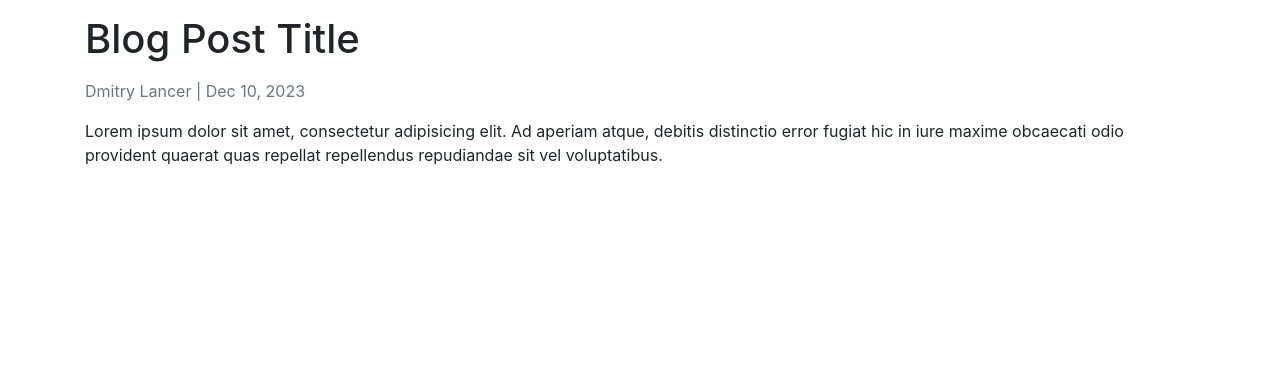
After one commit to DmitryLancer/adaurum-test, a PHP site: template templates/post.twig in a window 1280 px wide. The commit adds this page. Shown: the part 427-800 px from the top of the page. Run offline with PHP 8.4, Linux system fonts and the light colour scheme; the template is opened without the code that fills it, so the values that code supplies are empty; some libraries are stand-ins or nearby versions.

Commit message:
create post.twig

```diff
--- a/templates/base.twig
+++ b/templates/base.twig
@@ -10,23 +10,8 @@
 </head>
 
 <body>
-<nav class="navbar navbar-expand-lg navbar-light bg-light">
-    <a class="navbar-brand" href="#">Navbar</a>
-    <button class="navbar-toggler" type="button" data-toggle="collapse" data-target="#navbarNav" aria-controls="navbarNav" aria-expanded="false" aria-label="Toggle navigation">
-        <span class="navbar-toggler-icon"></span>
-    </button>
-    <div class="collapse navbar-collapse" id="navbarNav">
-        <ul class="navbar-nav">
-            <li class="nav-item active">
-                <a class="nav-link" href="/">Home <span class="sr-only">(current)</span></a>
-            </li>
-            <li class="nav-item">
-                <a class="nav-link" href="/about">About</a>
-            </li>
-        </ul>
-    </div>
-</nav>
 
+{% include 'section/navigation.twig' %}
 {% block body %} {% endblock %}
 
 
--- a/templates/index.twig
+++ b/templates/index.twig
@@ -10,7 +10,7 @@
                 <div class="card-body">
                     <h5 class="card-title">Card title</h5>
                     <p class="card-text">Some quick example text to build on the card title and make up the bulk of the card's content.</p>
-                    <a href="#" class="btn btn-primary">Go somewhere</a>
+                    <a href="/blog-post-1" class="btn btn-primary">Go somewhere</a>
                 </div>
             </div>
         </div>
@@ -52,7 +52,7 @@
                 <div class="card-body">
                     <h5 class="card-title">Card title</h5>
                     <p class="card-text">Some quick example text to build on the card title and make up the bulk of the card's content.</p>
-                    <a href="#" class="btn btn-primary">Go somewhere</a>
+                    <a href="/blog-post-2" class="btn btn-primary">Go somewhere</a>
                 </div>
             </div>
         </div>
@@ -62,7 +62,7 @@
                 <div class="card-body">
                     <h5 class="card-title">Card title</h5>
                     <p class="card-text">Some quick example text to build on the card title and make up the bulk of the card's content.</p>
-                    <a href="#" class="btn btn-primary">Go somewheere</a>
+                    <a href="/blog-post-3" class="btn btn-primary">Go somewheere</a>
                 </div>
             </div>
         </div>
--- /dev/null
+++ b/templates/post.twig
@@ -0,0 +1,16 @@
+{% extends 'base.twig' %}
+
+{% block body %}
+    <div class="container">
+        <img src="https://picsum.photos/seed/picsum/1200/400" class="img-fluid" alt="...">
+        <h1 class="mt-3 mb-3">Blog Post Title</h1>
+        <div class="container mb-3">
+            <div class="row">
+                <span class="text-muted">Dmitry Lancer | Dec 10, 2023</span>
+            </div>
+        </div>
+        <div>
+            Lorem ipsum dolor sit amet, consectetur adipisicing elit. Ad aperiam atque, debitis distinctio error fugiat hic in iure maxime obcaecati odio provident quaerat quas repellat repellendus repudiandae sit vel voluptatibus.
+        </div>
+    </div>
+{% endblock %}
--- /dev/null
+++ b/templates/section/navigation.twig
@@ -0,0 +1,18 @@
+<nav class="navbar navbar-expand-lg navbar-light bg-light">
+    <div class="container">
+        <a class="navbar-brand" href="#">Navbar</a>
+        <button class="navbar-toggler" type="button" data-toggle="collapse" data-target="#navbarNav" aria-controls="navbarNav" aria-expanded="false" aria-label="Toggle navigation">
+            <span class="navbar-toggler-icon"></span>
+        </button>
+        <div class="collapse navbar-collapse" id="navbarNav">
+            <ul class="navbar-nav">
+                <li class="nav-item active">
+                    <a class="nav-link" href="/">Home <span class="sr-only">(current)</span></a>
+                </li>
+                <li class="nav-item">
+                    <a class="nav-link" href="/about">About</a>
+                </li>
+            </ul>
+        </div>
+    </div>
+</nav>
```
Also changed, not shown: index.php (+8 -0 lines).
